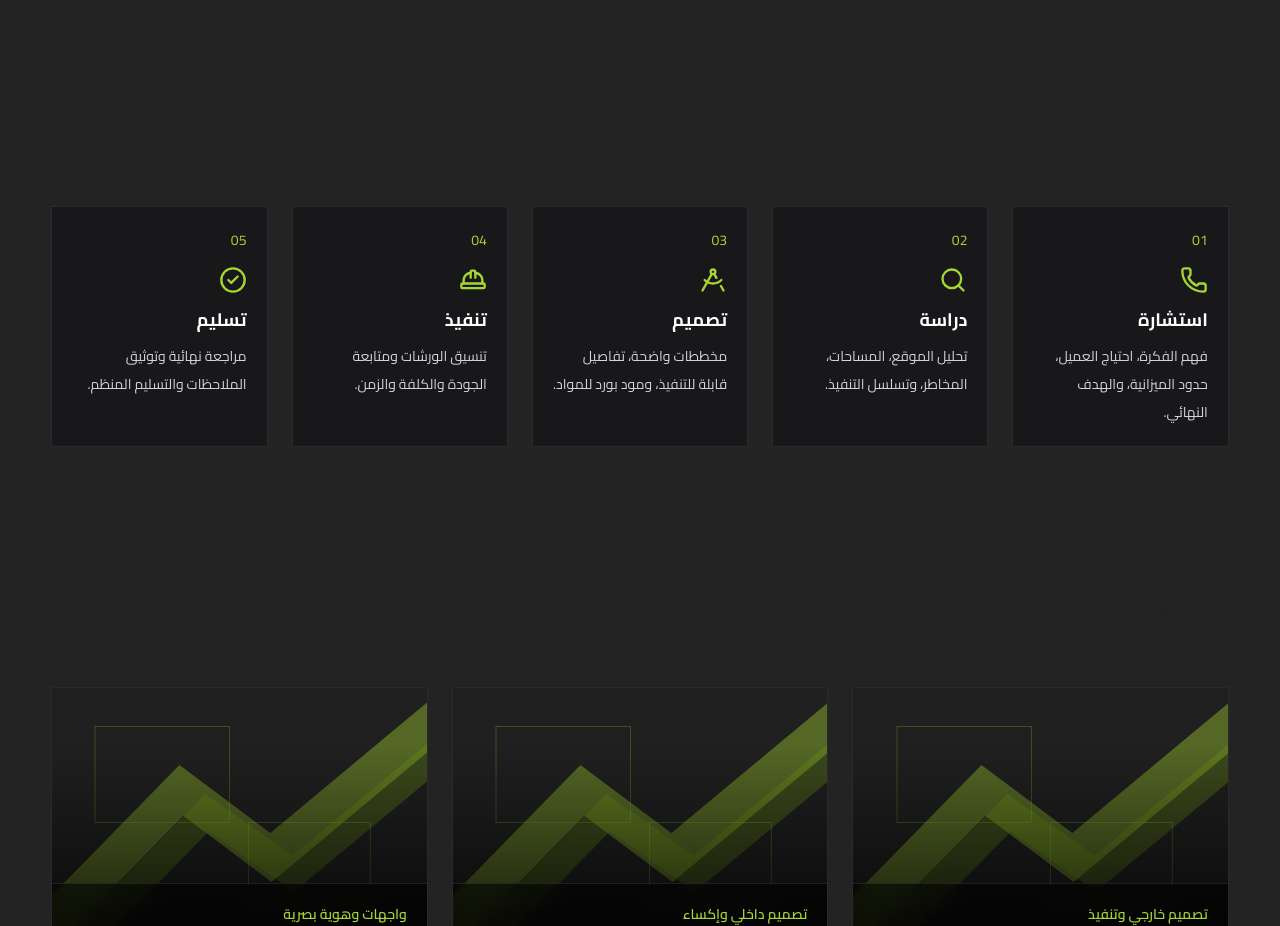
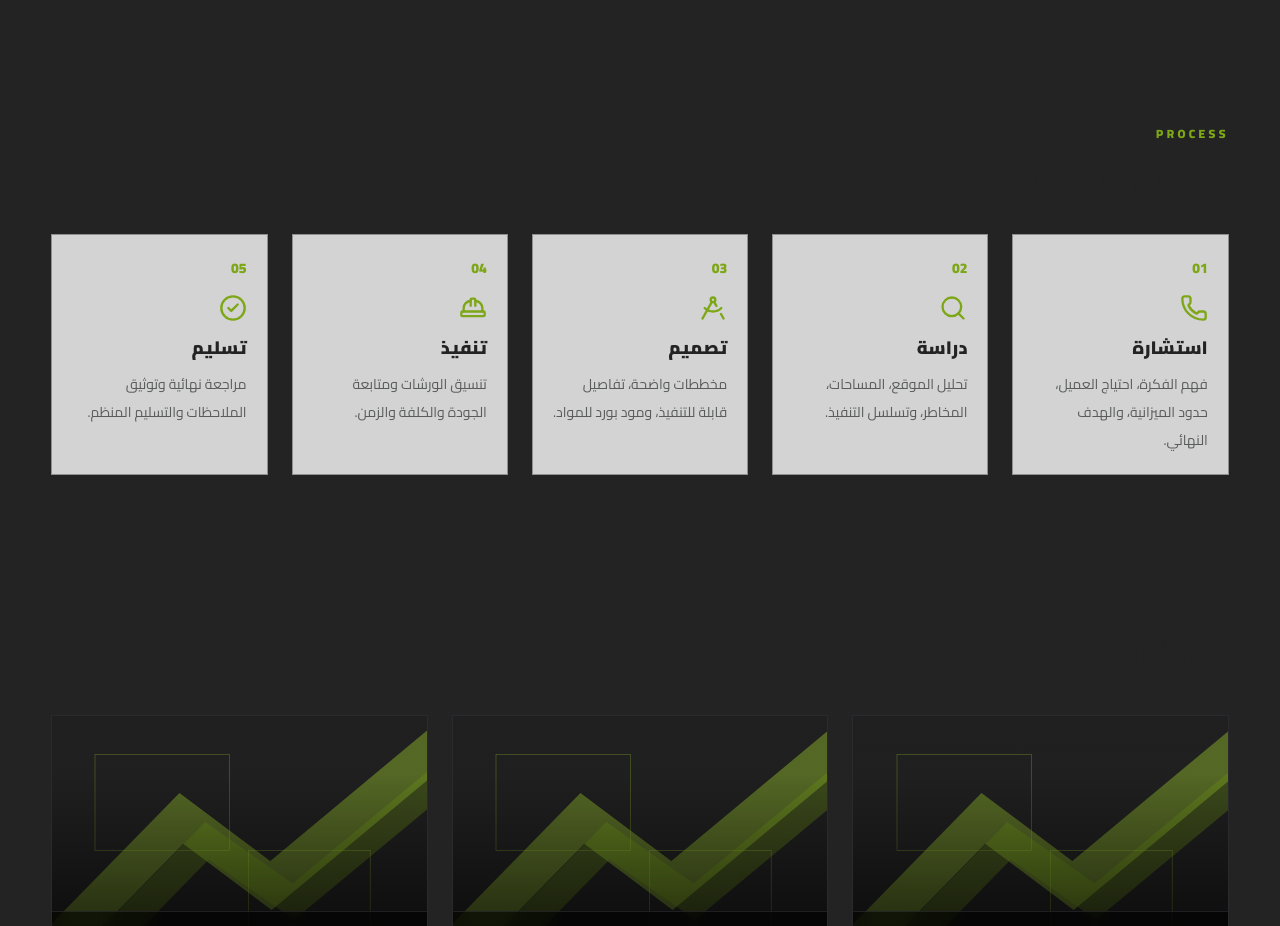
Before and after one commit to abod-haes/architecture-beats, a Next.js app: page / in a window 1280 px wide. Shown: the part 3060-3986 px from the top of the page. Built offline with nearby package versions, Linux system fonts and the light colour scheme.

Commit message:
Update process section for bilingual light UI

```diff
--- a/src/components/sections/ProcessSection.tsx
+++ b/src/components/sections/ProcessSection.tsx
@@ -1,30 +1,32 @@
 "use client";
 
-import { siteData } from "@/data/siteData";
+import { useSiteContent } from "@/context/LocaleContext";
 import SectionTitle from "../ui/SectionTitle";
 import type { ComponentType } from "react";
 import { motion } from "framer-motion";
 import { fadeUp, staggerContainer } from "@/lib/motion";
 
 export default function ProcessSection() {
+  const content = useSiteContent();
+
   return (
     <section className="mx-auto w-[92%] max-w-7xl py-20">
-      <SectionTitle title={siteData.texts.processTitle} />
+      <SectionTitle title={content.texts.processTitle} eyebrow="Process" />
       <motion.div
         initial="hidden"
         whileInView="visible"
-        viewport={{ once: true }}
+        viewport={{ once: false, amount: 0.18 }}
         variants={staggerContainer}
         className="mt-10 grid gap-6 md:grid-cols-5"
       >
-        {siteData.process.map((item, idx) => {
+        {content.process.map((item, idx) => {
           const Icon = item.icon as ComponentType<{ className?: string }>;
           return (
-            <motion.article key={item.title} variants={fadeUp} className="relative border border-brand-primary/25 bg-zinc-900 p-5">
-              <span className="mb-4 inline-block text-sm text-brand-primary">0{idx + 1}</span>
-              <Icon className="mb-3 h-7 w-7 text-brand-primary" />
-              <h3 className="text-lg font-bold text-white">{item.title}</h3>
-              <p className="mt-2 text-sm leading-7 text-zinc-300">{item.description}</p>
+            <motion.article key={item.title} variants={fadeUp} className="border border-brand-dark/15 bg-white/80 p-5">
+              <span className="mb-4 inline-block text-sm font-black text-brand-secondary">0{idx + 1}</span>
+              <Icon className="mb-3 h-7 w-7 text-brand-secondary" />
+              <h3 className="text-lg font-black text-brand-dark">{item.title}</h3>
+              <p className="mt-2 text-sm leading-7 text-brand-gray">{item.description}</p>
             </motion.article>
           );
         })}
```
